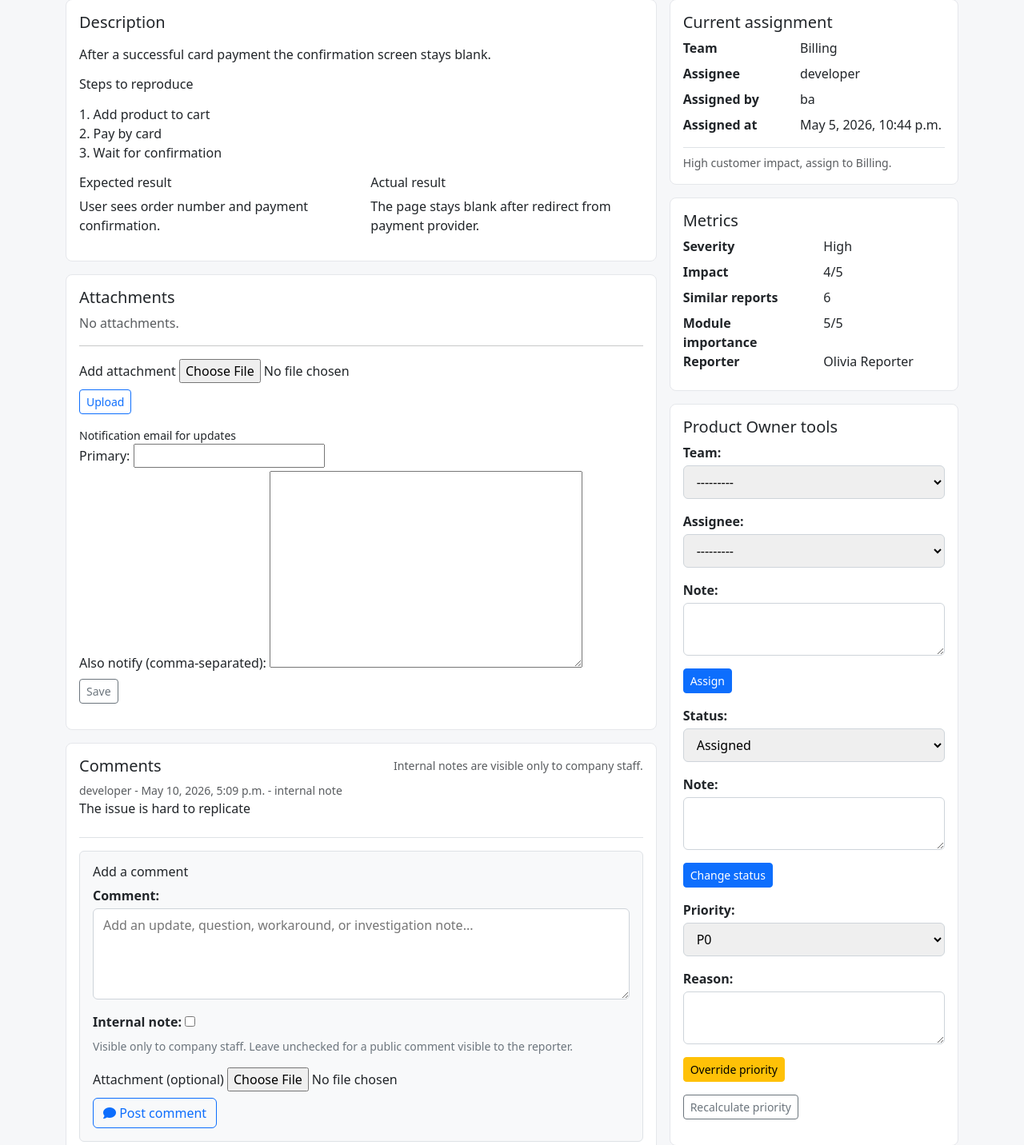
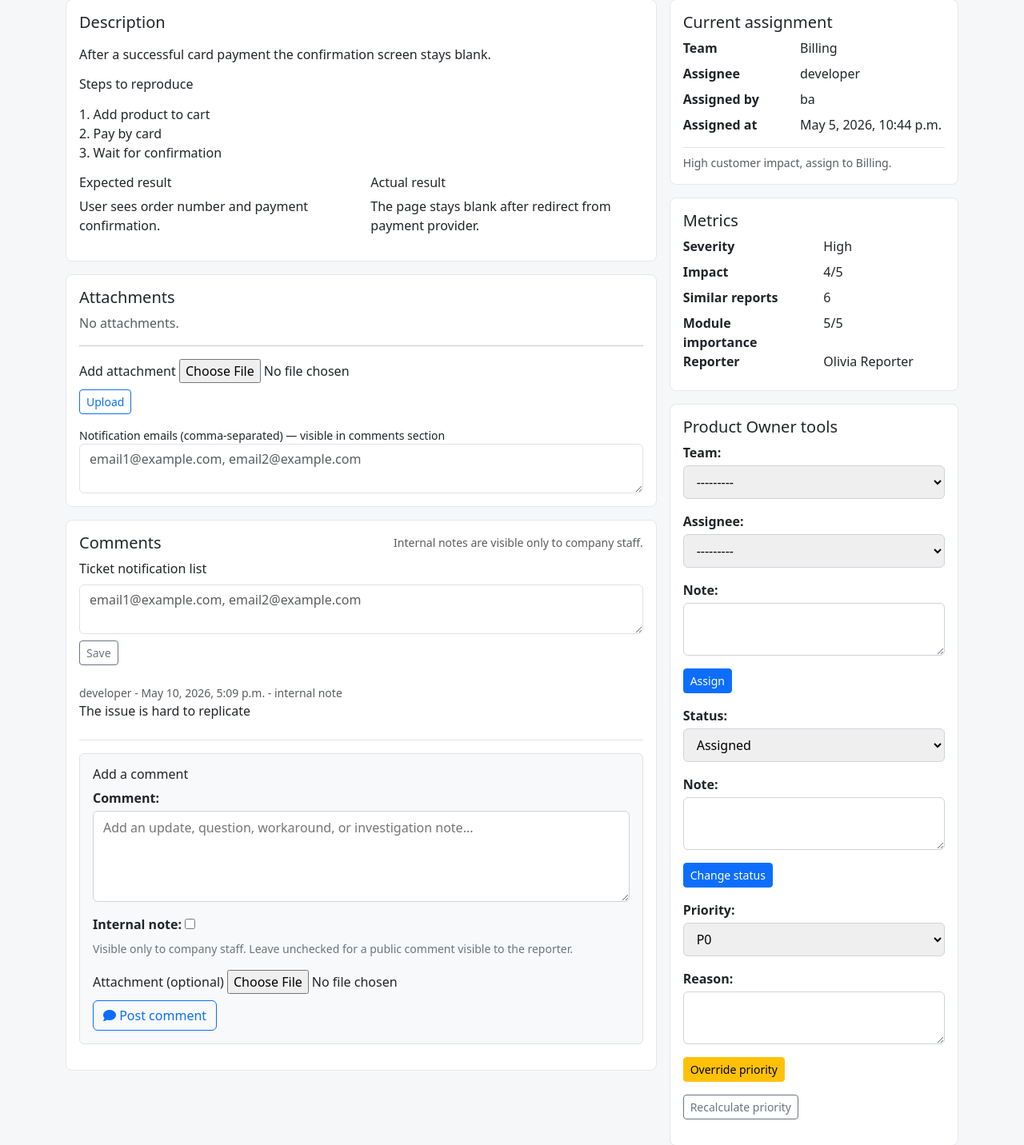
Before and after one commit to Mateoo18/BugTracker, a Django app: page /bugs/1/ in a window 1280 px wide. Shown: the part 183-1615 px from the top of the page at 80% size. Run offline with Django 5.2, Linux system fonts and the light colour scheme; a user stored in the database is signed in; data comes from the database, SQL or seed files in the repository; data that the repository does not hold is empty.

Commit message:
Move notification field to comments section with bigger textarea and label 'Ticket notification list'

```diff
--- a/presentation/web/forms.py
+++ b/presentation/web/forms.py
@@ -56,19 +56,23 @@ class BugReportForm(forms.ModelForm):
 
 
 class BugNotificationForm(forms.ModelForm):
+    notification_email = forms.CharField(
+        required=False,
+        label="Ticket notification list",
+        widget=forms.Textarea(attrs={"rows": 2, "class": "form-control", "placeholder": "email1@example.com, email2@example.com"}),
+        help_text="Comma-separated emails that will receive ticket updates",
+    )
+
     class Meta:
         model = Bug
-        fields = ("notification_email", "notification_emails")
+        fields = ("notification_email",)
 
     def clean_notification_email(self):
         email = self.cleaned_data.get("notification_email", "").strip()
         return email
 
     def clean_notification_emails(self):
-        txt = self.cleaned_data.get("notification_emails", "")
-        # basic split and strip
-        emails = [e.strip() for e in txt.split(",") if e.strip()]
-        return ",".join(emails)
+        return ''
         help_texts = {
             "module": "Examples: Payments, Login, Reports, Notifications.",
             "severity": "Low = cosmetic or minor, Medium = degraded workflow, High = major feature broken, Critical = outage, data loss, or security risk.",
--- a/presentation/web/templates/bugs/bug_detail.html
+++ b/presentation/web/templates/bugs/bug_detail.html
@@ -44,14 +44,10 @@
                 <button class="btn btn-sm btn-outline-primary">Upload</button>
             </form>
             {% if can_manage %}
-            <form method="post" class="mt-2">
-                {% csrf_token %}
-                <input type="hidden" name="action" value="notification">
-                <label class="small">Notification email for updates</label>
-                <div class="mb-1">Primary: {{ notification_form.notification_email }}</div>
-                <div class="mb-1">Also notify (comma-separated): {{ notification_form.notification_emails }}</div>
-                <button class="btn btn-sm btn-outline-secondary mt-1">Save</button>
-            </form>
+            <div class="mt-2">
+                <label class="small">Notification emails (comma-separated) — visible in comments section</label>
+                {{ notification_form.notification_email }}
+            </div>
             {% endif %}
         </div>
         <div class="panel p-3">
@@ -59,6 +55,17 @@
                 <h2 class="h5 mb-0">Comments</h2>
                 <span class="small text-muted">Internal notes are visible only to company staff.</span>
             </div>
+            {% if can_manage %}
+            <div class="mb-3 mt-2">
+                <label class="form-label">Ticket notification list</label>
+                <form method="post" class="">
+                    {% csrf_token %}
+                    <input type="hidden" name="action" value="notification">
+                    {{ notification_form.notification_email }}
+                    <div class="mt-2"><button class="btn btn-sm btn-outline-secondary">Save</button></div>
+                </form>
+            </div>
+            {% endif %}
             {% for comment in comments %}
                 <div class="border-bottom py-2">
                     <div class="small text-muted">{{ comment.author }} - {{ comment.created_at }}{% if comment.is_internal %} - internal note{% endif %}</div>
```
